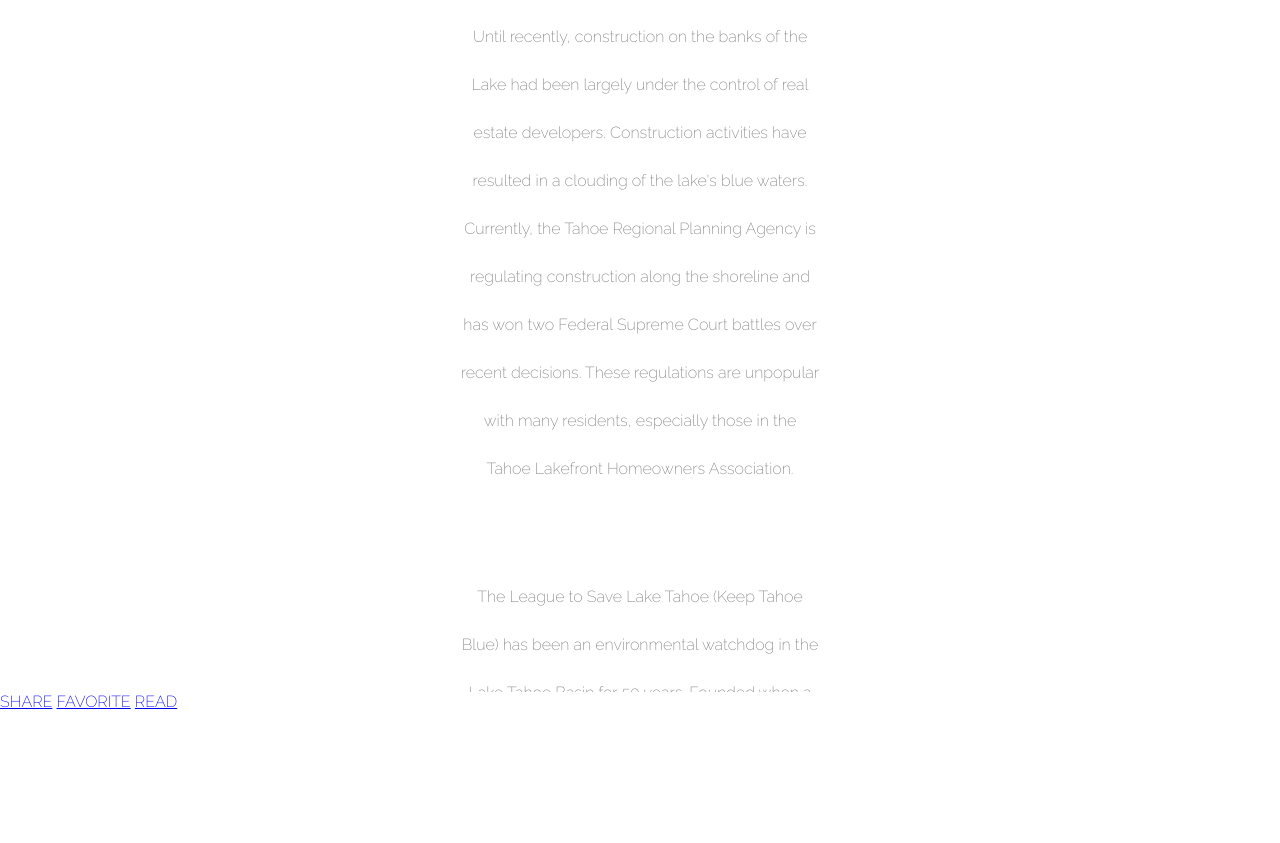
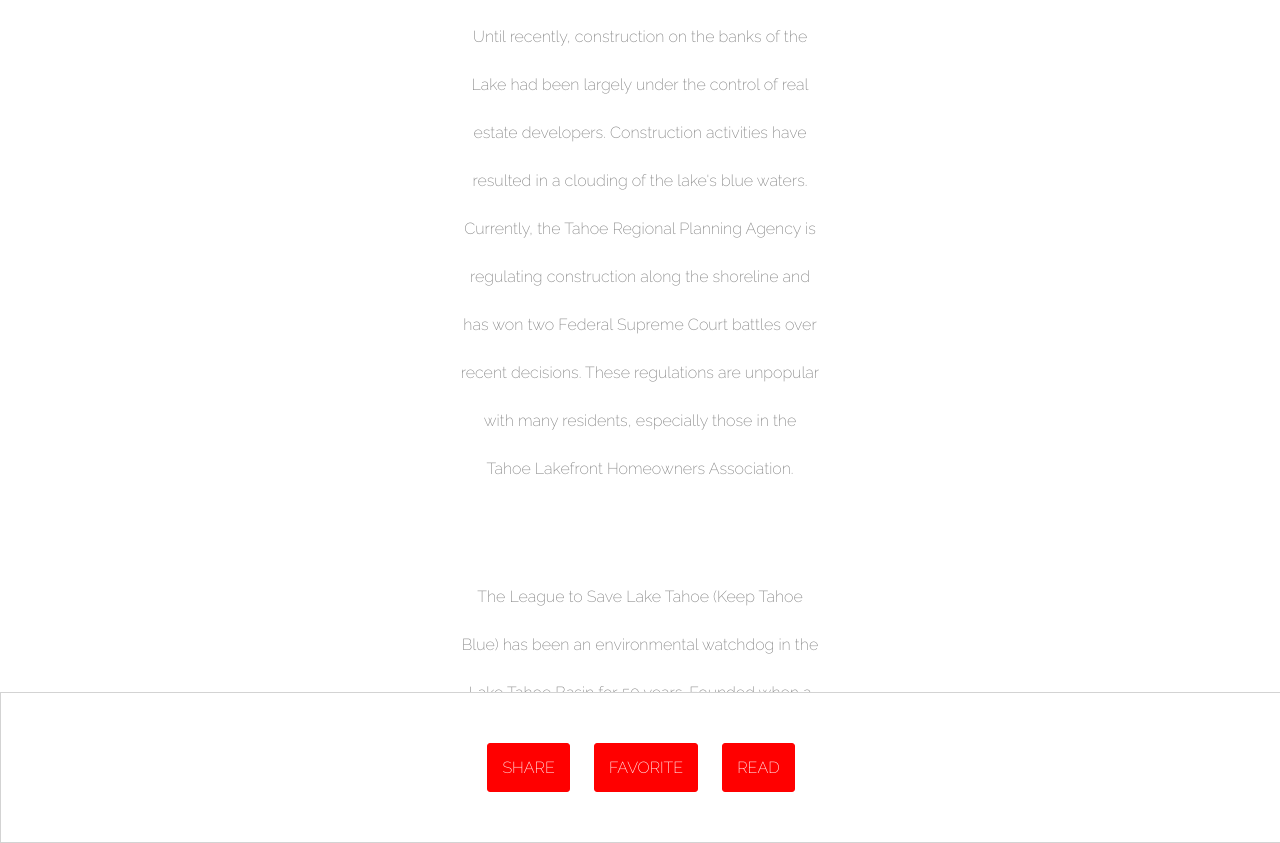
Before and after one commit to kendallawills/Codecademy-The-Terminal, a plain HTML site: page index.html in a window 1280 px wide. Shown: the part 1444-2287 px from the top of the page. Before the commit the page ends 2155 px from the top, so only its background shows below. Drawn offline with Linux system fonts and the light colour scheme.

Commit message:
Final Push

```diff
--- a/resources/style.css
+++ b/resources/style.css
@@ -103,3 +103,28 @@ p {
     border-top: 1px solid lightgrey;
     border-bottom: 1px solid lightgrey;
 }
+
+.share {
+    text-align: center;
+    width: 100%;
+    border: 1px solid lightgrey;
+    position: relative;
+    padding: 40px 0px;
+}
+
+.share a {
+    color: white;
+    text-decoration: none;
+    background: red;
+    border: 1px solid red;
+    border-radius: 3px;
+    display: inline-block;
+    margin: 10px;
+    padding: 14px;
+}
+
+.share a:hover {
+    color: red;
+    background-color: white;
+    border: 1px solid red;
+}
```
